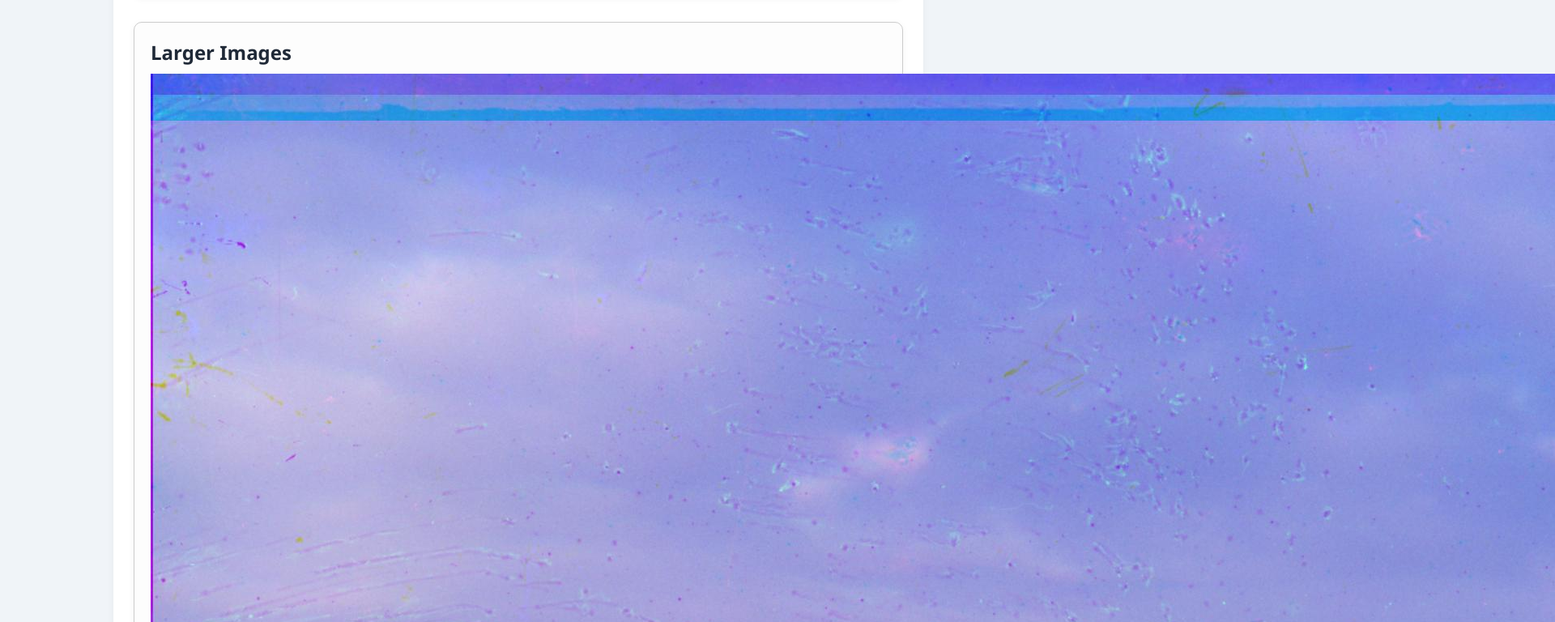
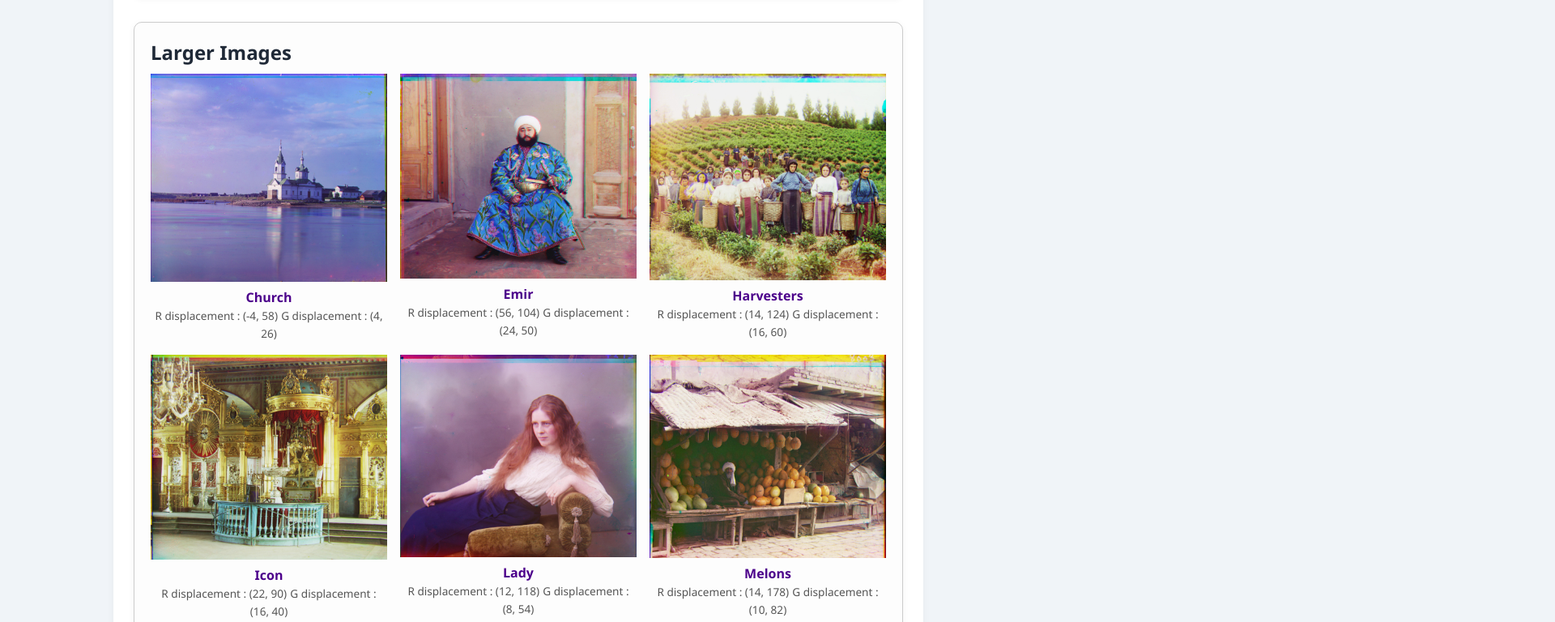
Before and after one commit to RJoshi07/rjoshi07.github.io, a plain HTML site: page 2/index.html in a window 1280 px wide. Shown: the part 939-1707 px from the top of the page at 81% size, 1920 px wide, since content can reach past the window. Drawn offline with Linux system fonts and the light colour scheme.

Commit message:
scale images down

```diff
--- a/2/index.html
+++ b/2/index.html
@@ -5,6 +5,23 @@
     <link rel="stylesheet" href="../styles.css">
     <meta charset="UTF-8">
     <meta name="viewport" content="width=device-width, initial-scale=1" />
+    <style>
+        /* Ensure Section 3 images are scaled down to fit */
+        .image-grid img {
+        max-width: 100%;
+        height: auto;
+        display: block;
+        }
+        .image-grid.cols-3 {
+        display: grid;
+        grid-template-columns: repeat(3, 1fr);
+        gap: 1rem;
+        }
+        .image-grid figure {
+        margin: 0;
+        text-align: center;
+        }
+        </style>
 </head>
 <body>
 
@@ -33,8 +50,8 @@
                 <img src="../2/cathedral_final.jpg" alt="Photo 1">
                 <figcaption>
                     <span class="main-caption">Cathedral</span><br>
-                    <span class="sub-caption">R displacement : (3, 12)</span>
-                    <span class="sub-caption">G displacement : (2, 5)</span>
+                    <span class="sub-caption">R displacement : (3, 12)  </span>
+                    <span class="sub-caption">G displacement : (2, 5)   </span>
                 </figcaption>
             </figure>
             <figure>
```
